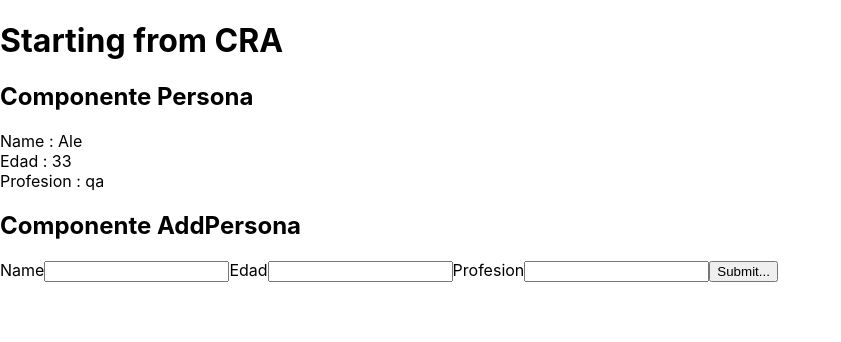
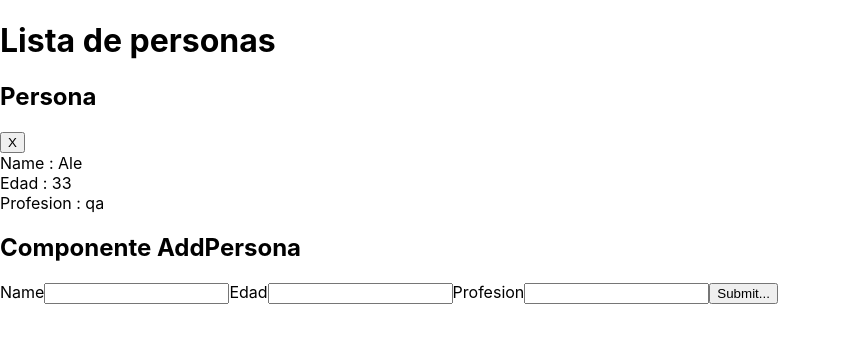
Before and after one commit to colombinis/reactjs-cra-1, a React (Create React App) app: page / in a window 1280 px wide. Shown: the top 342 px of the page, without its empty margins (0-841 px from the left). Built offline with nearby package versions, Linux system fonts and the light colour scheme.

Commit message:
Agrega funcionalidad para eliminar personas

```diff
--- a/src/App.js
+++ b/src/App.js
@@ -19,12 +19,22 @@ class App extends Component {
     });
   }
 
+  deletePersona = (id) =>{
+    console.log("deletePersona",id);
+    const newList = this.state.personas.filter(p => {
+      return p.id !== id ;
+    });
+    this.setState({
+      personas: newList
+    })
+  }
+
   render() {
     return (
       <div className="App">
-        <h1>Starting from CRA</h1>
+        <h1>Lista de personas</h1>
 
-        <Personas personas={this.state.personas}  />
+        <Personas personas={this.state.personas}  deletePersona={this.deletePersona} />
         <AddPersona addPersona={this.addPersona}/>
 
       </div>
--- a/src/components/Personas.js
+++ b/src/components/Personas.js
@@ -3,7 +3,7 @@ import React  from 'react';
 
 const Personas= (props) => {
 
-    const { personas } = props;
+    const { personas , deletePersona } = props;
 
     // const personaList = personas.map( p => {
     //   return (
@@ -23,7 +23,8 @@ const Personas= (props) => {
            personas.map( p => {
             return p.profesion == "qa" ? (
               <div key={p.id} className="Personas">
-                <h2>Componente Persona</h2>
+                <h2>Persona</h2>
+                <button onClick={() => {deletePersona(p.id)} }> X </button>
                 <div>Name : {p.name}</div>
                 <div>Edad : {p.edad}</div>
                 <div>Profesion : {p.profesion}</div>
```
